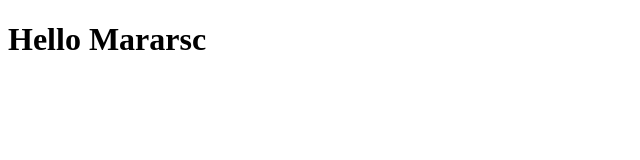
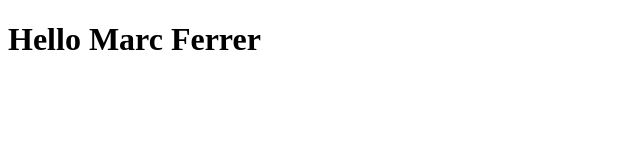
Before and after one commit to Macks1105/angularJS-learning, a plain HTML site: page index.html in a window 1280 px wide. Shown: the whole page, without its empty margins (0-640 px from the left). Drawn offline with Linux system fonts and the light colour scheme.

Commit message:
Next version of web file

```diff
--- a/index.html
+++ b/index.html
@@ -6,6 +6,6 @@
     <title>Hello Marc</title>
 </head>
 <body>
-    <h1>Hello Mararsc</h1>
+    <h1>Hello Marc Ferrer</h1>
 </body>
 </html>
```
